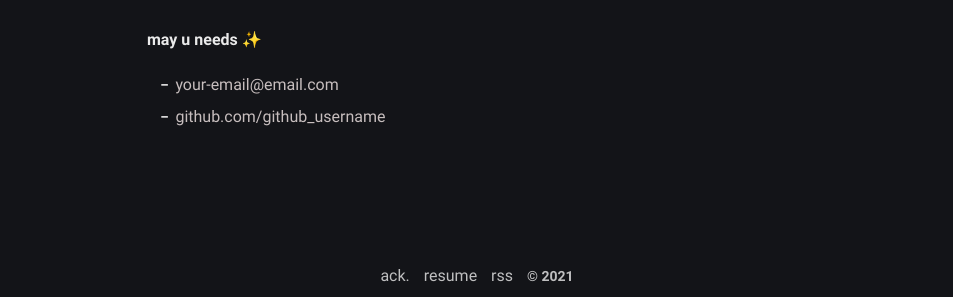
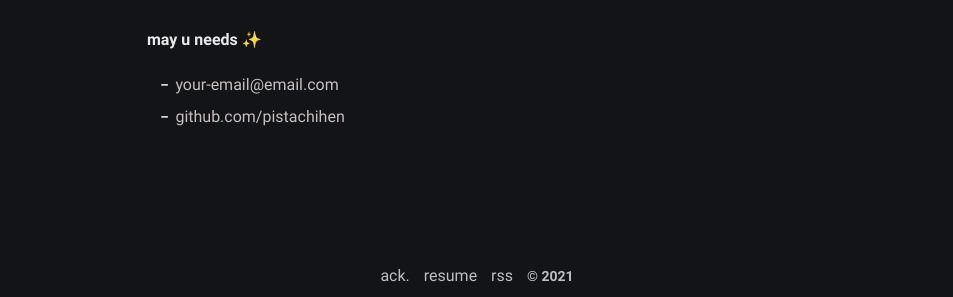
Before and after one commit to Pistachihen/pistachi.github.io, a Jekyll site: the page built from about.md, in a window 1280 px wide. Shown: the part 544-841 px from the top of the page, without its empty margins (163-1116 px from the left). Built offline with Jekyll 4.4.1, drawn with Linux system fonts in a browser that asks for light colours.

Commit message:
_config.yml: changed

```diff
--- a/_config.yml
+++ b/_config.yml
@@ -21,7 +21,7 @@ author:
     rel="noopener">discord</a>
 
   username: pistachi
-  github: github_username
+  github: pistachihen
   twitter: twitter_username
   facebook: facebook_username
   email: your-email@email.com
```
